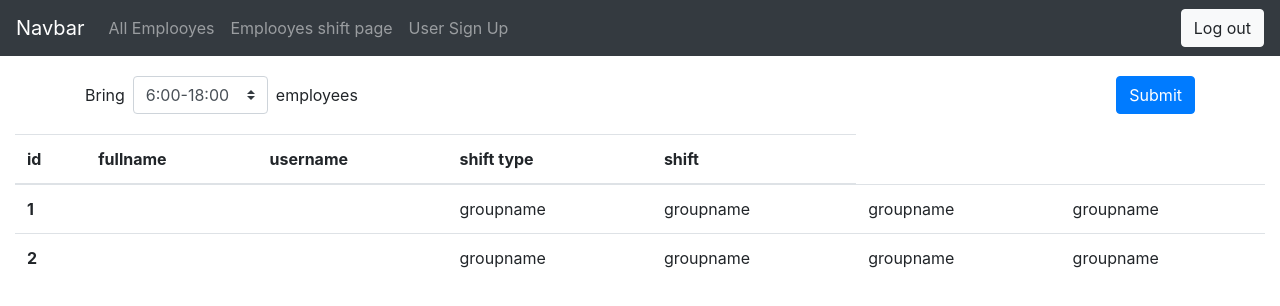
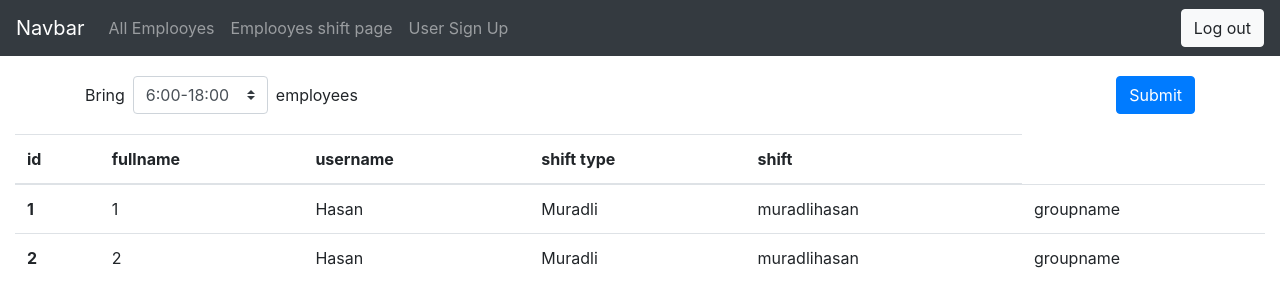
Before and after one commit to bashiroglu/developing-front-employeesmanagerapp, a React (Create React App) app: page /employees-shifts in a window 1280 px wide. Shown: the top 306 px of the page. Built offline with nearby package versions, Linux system fonts and the light colour scheme.

Commit message:
problem solved by using power of JS, this is first time in my learning process, I faced with the problem and I used my own knowledge to overcome problem, there is one issue because of id, it will be solved easily

```diff
--- a/src/components/useritem/UserItem.jsx
+++ b/src/components/useritem/UserItem.jsx
@@ -1,15 +1,12 @@
 import React from 'react';
 
-function UserItem({ employee: { name, id, surname, username,groupname,equipmentStatus } }) {
+function UserItem({ employee }) {
   return (
     <tr>
-      <th scope="row">{id}</th>
-      <td>{name}</td>
-      <td>{surname}</td>
-      <td>{username}</td>
-      <td>{username}</td>
-      <td>{username}</td>
-      <td>{username}</td>
+      <th scope="row">{employee.id}</th>
+      {Object.keys(employee).map(key => (
+        <td key={employee[key]}>{employee[key]}</td>
+      ))}
     </tr>
   );
 }
```
